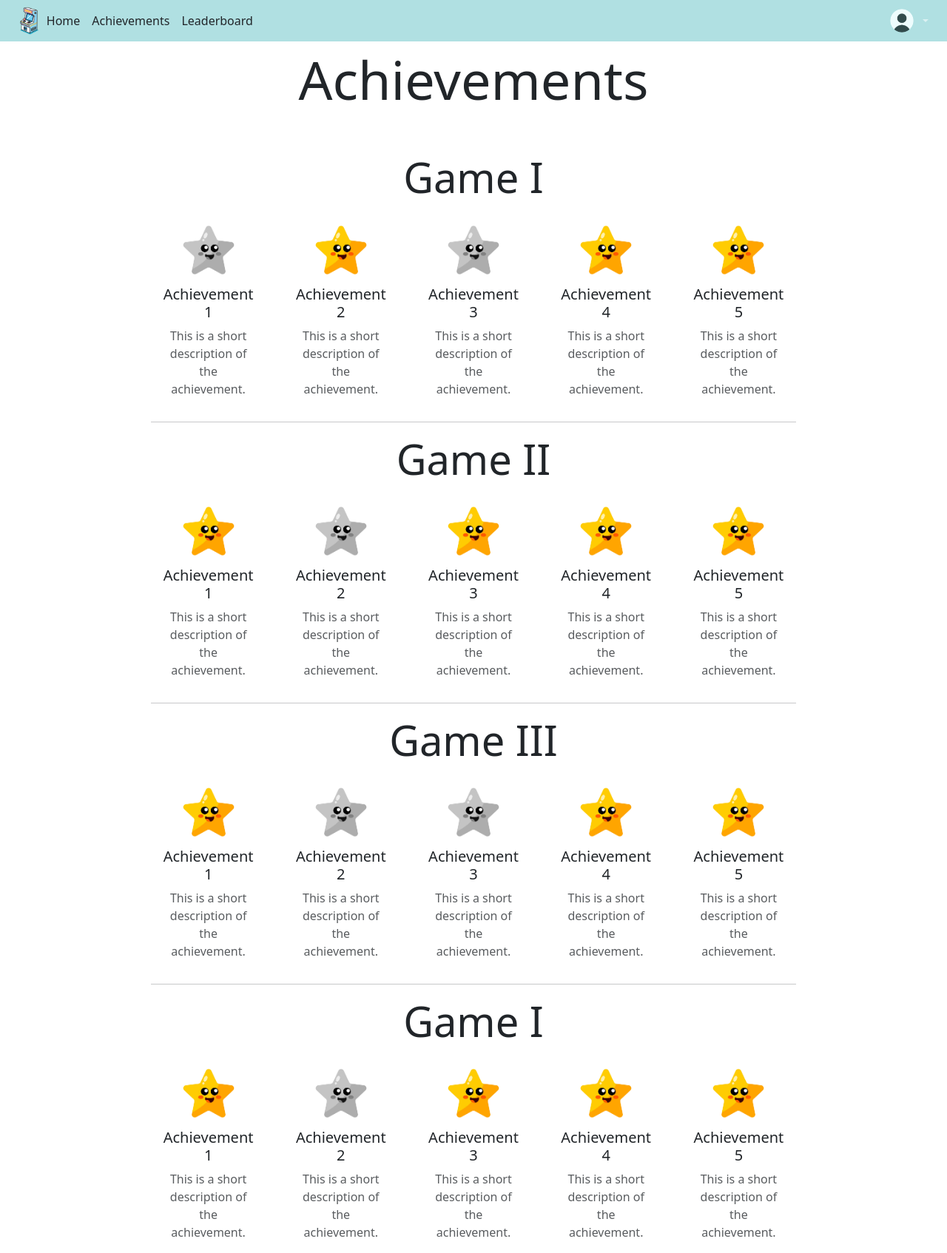
After one commit to ekausch-ou/CSI-2999-Pixel-Pursuit, a Django app: page /achievements in a window 1280 px wide. The commit adds this page. Shown: the whole page at 74% size. Run offline with Django 4.2, Linux system fonts and the light colour scheme; some libraries are stand-ins or nearby versions.

Commit message:
Initial achievement page and db schema, added additional comments to code

```diff
--- a/pixel_pursuit/games/signals.py
+++ b/pixel_pursuit/games/signals.py
@@ -4,7 +4,8 @@ from django.core.mail import send_mail
 from django.db.models.signals import post_save
 from django.dispatch import receiver
 
-@receiver(post_save, sender=User)
+# Email for user registration
+@receiver(post_save, sender=User) # On new User
 def send_welcome_email(sender, instance, created, **kwargs):
     if created:
         send_mail(
--- /dev/null
+++ b/pixel_pursuit/games/templates/elements/achievement.html
@@ -0,0 +1,14 @@
+{% load static %}
+<div class="col">
+    <div class="card h-100 text-center p-3 border-0">
+        <div class="mb-2">
+            {% if achieve.achieved %}
+            <img src="{% static 'assets/star_color.png' %}" alt="Star Icon" style="width: 80px; height: 80px;">
+            {% else %}
+            <img src="{% static 'assets/star_bw.png' %}" alt="Star Icon" style="width: 80px; height: 80px;">
+            {% endif %}
+        </div>
+        <h5 class="card-title">{{ achieve.name }}</h5>
+        <p class="card-text text-muted">{{ achieve.description }}</p>
+      </div>
+</div>
--- a/pixel_pursuit/games/templates/elements/navbar.html
+++ b/pixel_pursuit/games/templates/elements/navbar.html
@@ -18,7 +18,10 @@
                     <a class="nav-link {% if active == 'home' %}active{% endif %}" style="color:#212529"aria-current="page" href="{% url 'home' %}">Home</a>
                 </li>
                 <li class="nav-item">
-                    <a class="nav-link {% if active == 'achievements' %}active{% endif %}" style="color:#212529"aria-current="page" href="">Achievements</a>
+                    <a class="nav-link {% if active == 'achievements' %}active{% endif %}" style="color:#212529"aria-current="page" href="{% url 'achievements' %}">Achievements</a>
+                </li>
+                <li class="nav-item">
+                    <a class="nav-link {% if active == 'achievements' %}active{% endif %}" style="color:#212529"aria-current="page" href="{% url 'leaderboard' %}">Leaderboard</a>
                 </li>
                 {% if user.is_authenticated %}
                 <li class="nav-item d-lg-none">
--- /dev/null
+++ b/pixel_pursuit/games/templates/games/achievements.html
@@ -0,0 +1,59 @@
+{% load static %}
+
+<html>
+    <head>
+        {% include 'elements/includes.html' %}
+        <title>Achievements</title>
+        <meta name="viewport" content="width=device-width, initial-scale=1">
+    </head>
+<body>
+
+{% include 'elements/navbar.html' with active="home" %}
+<body onload="setHeight();">
+    <div class="d-flex flex-column pt-2 pb-2" style="height: calc(100vh - 56px);">
+        <div class="vstack h-100">
+            <div class="container-fluid text-center h-100" style="max-width: 70%;">
+                <div class="row mb-5">
+                    <div class="col text-center">
+                        <h1 class="display-2">Achievements</h1>
+                    </div>
+                </div>
+                <div class="row">
+                    <h1 class="display-4">Game I</h1>
+                </div>
+                <div class="row">
+                {% for achievement in achievements_1 %}
+                    {% include 'elements/achievement.html' with achieve=achievement %}
+                {% endfor %}
+                </div>
+                <hr>
+                <div class="row">
+                    <h1 class="display-4">Game II</h1>
+                </div>
+                <div class="row">
+                {% for achievement in achievements_2 %}
+                    {% include 'elements/achievement.html' with achieve=achievement %}
+                {% endfor %}
+                </div>
+                <hr>
+                <div class="row">
+                    <h1 class="display-4">Game III</h1>
+                </div>
+                <div class="row">
+                {% for achievement in achievements_3 %}
+                    {% include 'elements/achievement.html' with achieve=achievement %}
+                {% endfor %}
+                </div>
+                <hr>
+                <div class="row">
+                    <h1 class="display-4">Game I</h1>
+                </div>
+                <div class="row">
+                {% for achievement in achievements_4 %}
+                    {% include 'elements/achievement.html' with achieve=achievement %}
+                {% endfor %}
+                </div>
+            </div>
+        </div>
+    </div>
+</body>
--- a/pixel_pursuit/games/urls.py
+++ b/pixel_pursuit/games/urls.py
@@ -4,6 +4,8 @@ from django.contrib.auth import views as auth_views
 from . import views
 
 urlpatterns = [
-    path("", views.home, name="home"),
-    path("register", views.register, name="register"),
+    path("", views.home, name="home"), # Homepage URL
+    path("achievements", views.achievements, name="achievements"), # Achievements URL
+    path("leaderboard", views.leaderboard, name="leaderboard"), # Leaderboard URL
+    path("register", views.register, name="register"), # User Registration URL
 ]
--- a/pixel_pursuit/games/views.py
+++ b/pixel_pursuit/games/views.py
@@ -1,14 +1,49 @@
 from django.shortcuts import render, redirect
 from .forms import RegisterForm
+import random
+import copy
 
+# Homepage View
 def home(request):
 
     return render(request, "games/home.html")
 
-def play_2048(request):
+# Leaderboard View
+def leaderboard(request):
 
-    return render(request, "games/2048.html")
+    return render(request, "games/leaderboard.html")
 
+# Achievement Page View
+def achievements(request):
+
+    # Demo Achivements w/ randomized completion for demo purposes
+    #To be integrated into the database following game creation
+    achievements = [
+        {'name': 'Achievement 1', 'description': 'This is a short description of the achievement.', 'achieved': True},
+        {'name': 'Achievement 2', 'description': 'This is a short description of the achievement.', 'achieved': False},
+        {'name': 'Achievement 3', 'description': 'This is a short description of the achievement.', 'achieved': True},
+        {'name': 'Achievement 4', 'description': 'This is a short description of the achievement.', 'achieved': False},
+        {'name': 'Achievement 5', 'description': 'This is a short description of the achievement.', 'achieved': True},
+    ]
+
+    achievements_1 = copy.deepcopy(achievements)
+    achievements_2 = copy.deepcopy(achievements)
+    achievements_3 = copy.deepcopy(achievements)
+    achievements_4 = copy.deepcopy(achievements)
+
+    for ach_list in [achievements_1, achievements_2, achievements_3, achievements_4]:
+        for a in ach_list:
+            a['achieved'] = random.choice([True, False])
+
+    print(achievements_1)
+    return render(request, "games/achievements.html", {
+        "achievements_1": achievements_1,
+        "achievements_2": achievements_2,
+        "achievements_3": achievements_3,
+        "achievements_4": achievements_4,
+        })
+
+# User Registration View
 def register(request):
     if request.method == "POST":
         form = RegisterForm(request.POST)
@@ -16,9 +51,13 @@ def register(request):
             form.save()
             return redirect("login")
         else:
-            return render(request, "registration/register.html", {"form": form})
+            return render(request, "registration/register.html", {
+                "form": form,
+                })
 
     else:
         form = RegisterForm()
 
-    return render(request, "registration/register.html", {"form": form})
+    return render(request, "registration/register.html", {
+        "form": form,
+        })
--- a/pixel_pursuit/pixel_pursuit/settings.py
+++ b/pixel_pursuit/pixel_pursuit/settings.py
@@ -116,6 +116,10 @@ STATICFILES_DIRS = [
     BASE_DIR / 'static'
 ]
 
+MEDIA_URL = 'media/'   # URL path to access media files
+MEDIA_ROOT = 'media/'  # Filesystem path to store uploaded files
+
+
 # Default primary key field type
 # https://docs.djangoproject.com/en/4.2/ref/settings/#default-auto-field
 
@@ -130,6 +134,7 @@ EMAIL_HOST = "smtp.gmail.com"
 EMAIL_PORT = 587
 EMAIL_USE_TLS = True
 
+# Environmental variables for security
 EMAIL_HOST_USER = os.environ.get("EMAIL_HOST_USER")
 EMAIL_HOST_PASSWORD = os.environ.get("EMAIL_HOST_PASSWORD")
 DEFAULT_FROM_EMAIL = "Pixel Pursuit <yourgmail@gmail.com>"
--- a/pixel_pursuit/pixel_pursuit/urls.py
+++ b/pixel_pursuit/pixel_pursuit/urls.py
@@ -3,7 +3,10 @@ from django.urls import include, path
 from django.contrib.auth import views as auth_views
 
 urlpatterns = [
+    # Django Admin Page - Not in use now but will allow admin control of users and other database items.
     path('admin/', admin.site.urls),
+
+    # Overriding the default Django Authentication pages
     path('password_reset/', auth_views.PasswordResetView.as_view(template_name='registration/password_form.html', email_template_name='registration/password_email.html', subject_template_name="registration/password_subject.html"), name='password_reset'),
     path("password_reset/done/", auth_views.PasswordResetDoneView.as_view(template_name="registration/password_sent.html"), name="password_reset_done"),
     path("reset/<uidb64>/<token>/", auth_views.PasswordResetConfirmView.as_view(template_name="registration/password_confirm.html"), name="password_reset_confirm"),
@@ -11,7 +14,9 @@ urlpatterns = [
 
     path("password_change/", auth_views.PasswordChangeView.as_view(template_name="registration/change_form.html"), name="password_change"),
     path("password_change/done/", auth_views.PasswordChangeDoneView.as_view(template_name="registration/change_done.html"), name="password_change_done"),
+    # Catch all for any missed auth pages
+    path('', include('django.contrib.auth.urls')),
 
-    path('', include('django.contrib.auth.urls')),
+    # Games App URLs
     path("", include("games.urls")),
 ]
```
Also changed, not shown: pixel_pursuit/games/forms.py (+4 -4 lines), pixel_pursuit/games/models.py (+46 -1 lines), pixel_pursuit/games/templates/games/leaderboard.html (added, +24 -0 lines), pixel_pursuit/db.sqlite3, pixel_pursuit/games/media/game_icons/blank.png (added), pixel_pursuit/static/assets/star_bw.png (added), pixel_pursuit/static/assets/star_color.png (added).
